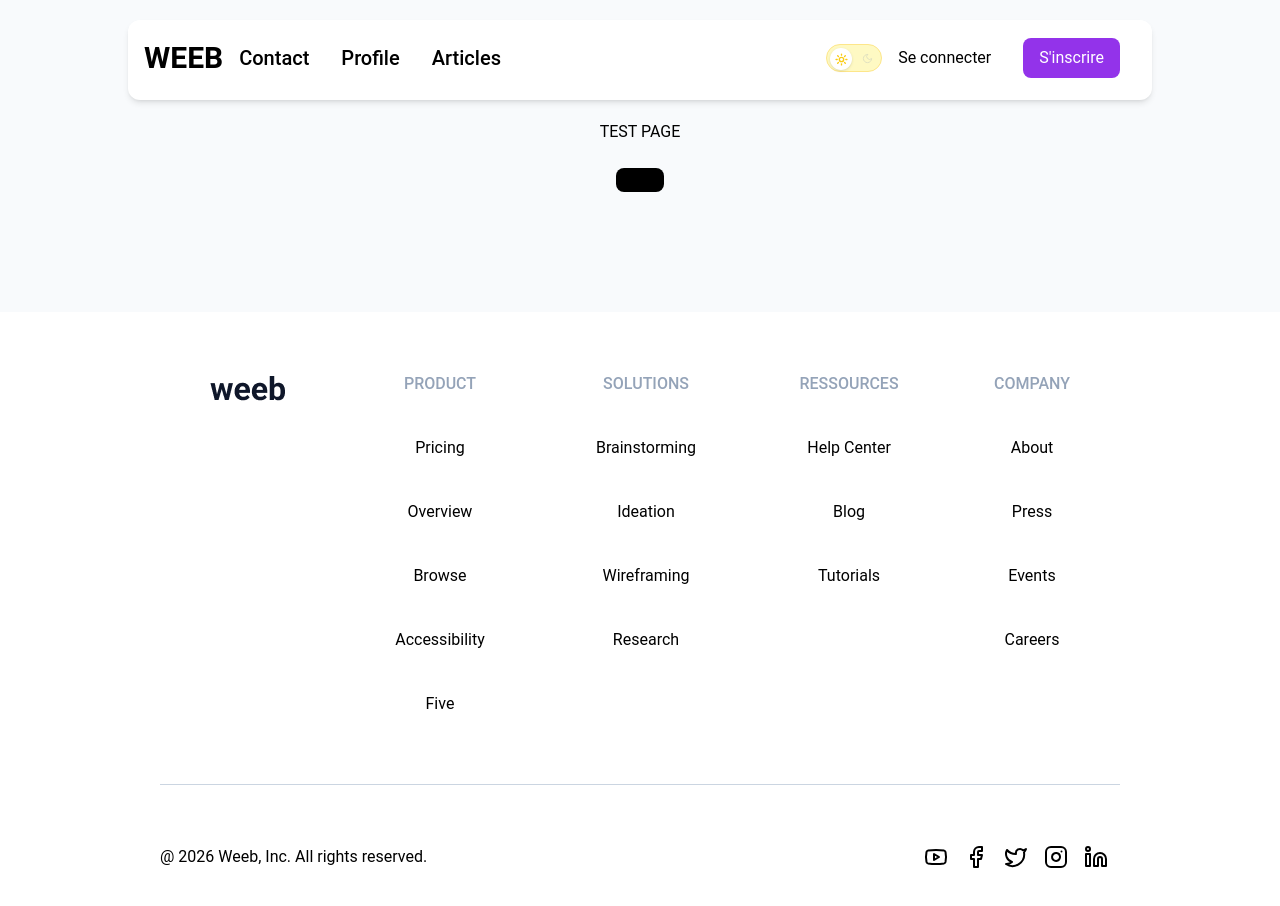
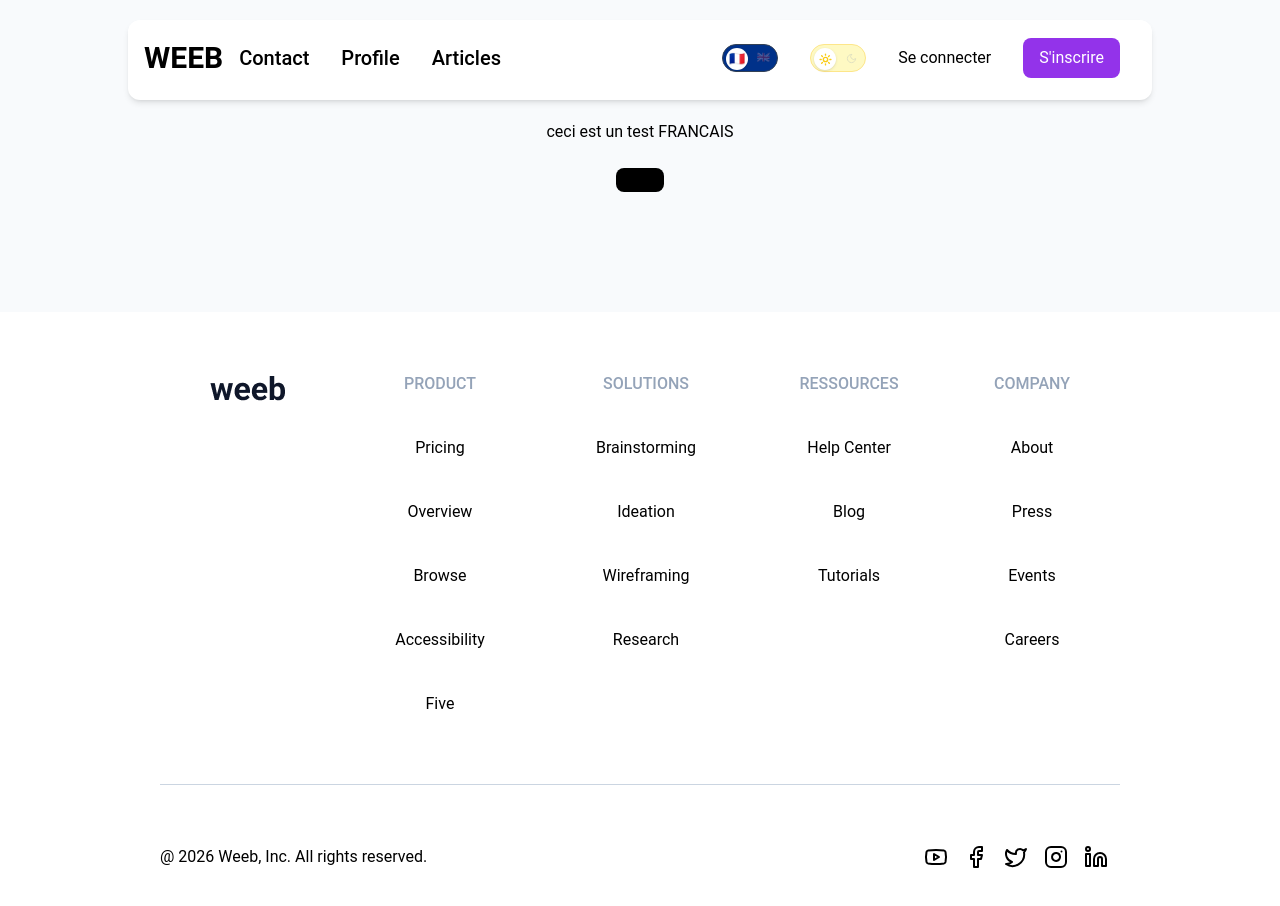
Before and after one commit to PierreSaumet/DST-P1, a React (Vite) app in the folder frontend/: page /test in a window 1280 px wide. Shown: the top 906 px of the page. Built offline with nearby package versions, Linux system fonts and the light colour scheme; no server answers.

Commit message:
feat(toggleLanguage): add code + need to fill json

```diff
--- /dev/null
+++ b/frontend/src/assets/en.json
@@ -0,0 +1,3 @@
+{
+    "test": "ceci est un test ANGLAIS"
+}
--- /dev/null
+++ b/frontend/src/assets/fr.json
@@ -0,0 +1,3 @@
+{
+    "test": "ceci est un test FRANCAIS"
+}
--- a/frontend/src/components/Header.jsx
+++ b/frontend/src/components/Header.jsx
@@ -2,7 +2,8 @@ import { useState } from "react";
 
 import { Link } from "react-router-dom";
 import { Menu, X } from "lucide-react";
-import ToggleMode from "./ToggleMode";
+import ToggleModeDark from "./ToggleMode/ToggleModeDark";
+import ToggleModeLanguage from "./ToggleMode/ToggleModeLanguage";
 
 function Header() {
   const [menuOpen, setMenuOpen] = useState(false);
@@ -38,7 +39,14 @@ function Header() {
 
         <div className="hidden items-center md:flex">
           {/* Right Part */}
-          <ToggleMode />
+          <div className="mx-4">
+            <ToggleModeLanguage />
+          </div>
+
+          <div className="mx-4">
+            <ToggleModeDark />
+          </div>
+
           <Link to="/login" className="hover:text-main-text mx-4 text-base">
             Se connecter
           </Link>
@@ -109,7 +117,10 @@ function Header() {
               S'inscrire
             </Link>
             <div className="flex justify-center px-4 py-2">
-              <ToggleMode />
+              <ToggleModeDark />
+            </div>
+            <div className="flex justify-center px-4 py-2">
+              <ToggleModeLanguage />
             </div>
           </div>
         </>
--- /dev/null
+++ b/frontend/src/components/LanguageContext.jsx
@@ -0,0 +1,20 @@
+import { createContext, useContext, useState } from "react";
+import fr from "../assets/fr.json";
+import en from "../assets/en.json";
+
+const LanguageContext = createContext();
+
+export function LanguageProvider({ children }) {
+  const [lang, setLang] = useState("fr");
+  const t = lang === "fr" ? fr : en;
+  const toggle = () => setLang((l) => (l === "fr" ? "en" : "fr"));
+  return (
+    <LanguageContext.Provider value={{ lang, toggle, t }}>
+      {children}
+    </LanguageContext.Provider>
+  );
+}
+
+export function useLanguage() {
+  return useContext(LanguageContext);
+}
--- a/frontend/src/components/ToggleMode/index.jsx
+++ b/frontend/src/components/ToggleMode/ToggleModeDark.jsx
@@ -2,7 +2,7 @@ import { motion, AnimatePresence } from "framer-motion";
 import { Sun, Moon } from "lucide-react";
 import useTheme from "./useTheme";
 
-function ToggleMode() {
+function ToggleModeDark() {
   const { isDark, toggle } = useTheme();
 
   return (
@@ -73,4 +73,4 @@ function ToggleMode() {
   );
 }
 
-export default ToggleMode;
+export default ToggleModeDark;
--- /dev/null
+++ b/frontend/src/components/ToggleMode/ToggleModeLanguage.jsx
@@ -0,0 +1,67 @@
+import { motion, AnimatePresence } from "framer-motion";
+import { useLanguage } from "../LanguageContext";
+
+function ToggleModeLanguage() {
+  const { lang, toggle } = useLanguage();
+  const isFr = lang === "fr";
+
+  return (
+    <button
+      onClick={toggle}
+      style={{
+        background: isFr ? "#003189" : "#B22234",
+        borderColor: isFr ? "#334155" : "#3C3B6E",
+      }}
+      className="relative flex h-[28px] w-[56px] cursor-pointer items-center rounded-full border transition-colors duration-500 select-none focus-visible:ring-2 focus-visible:ring-[var(--color-main-text)] focus-visible:ring-offset-2 focus-visible:outline-none"
+    >
+      <motion.div
+        layout
+        transition={{ type: "spring", stiffness: 1000, damping: 100, mass: 5 }}
+        style={{
+          top: 3,
+          left: isFr ? 3 : 31,
+        }}
+        className="absolute flex h-[22px] w-[22px] items-center justify-center rounded-full bg-white text-[13px] shadow-sm"
+      >
+        <AnimatePresence mode="wait" initial={false}>
+          <motion.span
+            key={lang}
+            initial={{ opacity: 0, rotate: -40, scale: 0.5 }}
+            animate={{ opacity: 1, rotate: 0, scale: 1 }}
+            exit={{ opacity: 0, rotate: 40, scale: 0.5 }}
+            transition={{ duration: 0.2 }}
+          >
+            {isFr ? "🇫🇷" : "🇬🇧"}
+          </motion.span>
+        </AnimatePresence>
+      </motion.div>
+
+      <AnimatePresence>
+        {isFr && (
+          <motion.span
+            initial={{ opacity: 0 }}
+            animate={{ opacity: 0.3 }}
+            exit={{ opacity: 0 }}
+            transition={{ duration: 0.3 }}
+            className="absolute right-[7px] text-[11px]"
+          >
+            🇬🇧
+          </motion.span>
+        )}
+        {!isFr && (
+          <motion.span
+            initial={{ opacity: 0 }}
+            animate={{ opacity: 0.3 }}
+            exit={{ opacity: 0 }}
+            transition={{ duration: 0.3 }}
+            className="absolute left-[7px] text-[11px]"
+          >
+            🇫🇷
+          </motion.span>
+        )}
+      </AnimatePresence>
+    </button>
+  );
+}
+
+export default ToggleModeLanguage;
--- a/frontend/src/main.jsx
+++ b/frontend/src/main.jsx
@@ -4,13 +4,16 @@ import { createRoot } from "react-dom/client";
 import "./index.css";
 import App from "./App.jsx";
 import { UserProvider } from "./components/UserContext.jsx";
+import { LanguageProvider } from "./components/LanguageContext.jsx";
 
 createRoot(document.getElementById("root")).render(
   <StrictMode>
     {" "}
     {/* Used for development mode */}
     <UserProvider>
-      <App />
+      <LanguageProvider>
+        <App />
+      </LanguageProvider>
     </UserProvider>
   </StrictMode>,
 );
--- a/frontend/src/pages/Test.jsx
+++ b/frontend/src/pages/Test.jsx
@@ -1,7 +1,10 @@
+import { useLanguage } from "../components/LanguageContext";
+
 function Test() {
+  const { t } = useLanguage();
   return (
     <section className="mt-[60px] mb-[80px] flex flex-col items-center justify-center text-center">
-      <h1>TEST PAGE</h1>
+      <h1>{t.test}</h1>
 
       <button className="mt-6 rounded-lg bg-black px-6 py-3 text-white"></button>
     </section>
```
